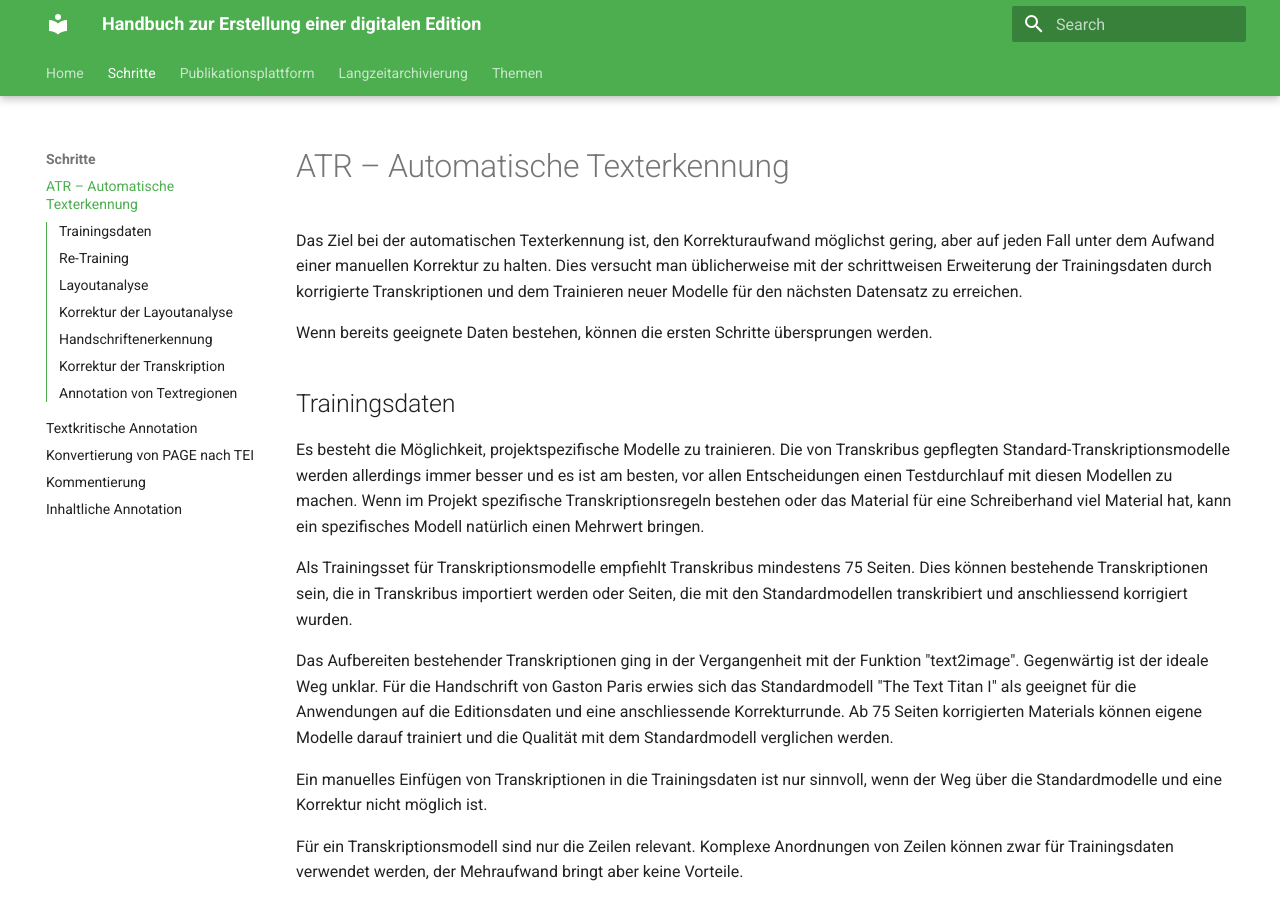
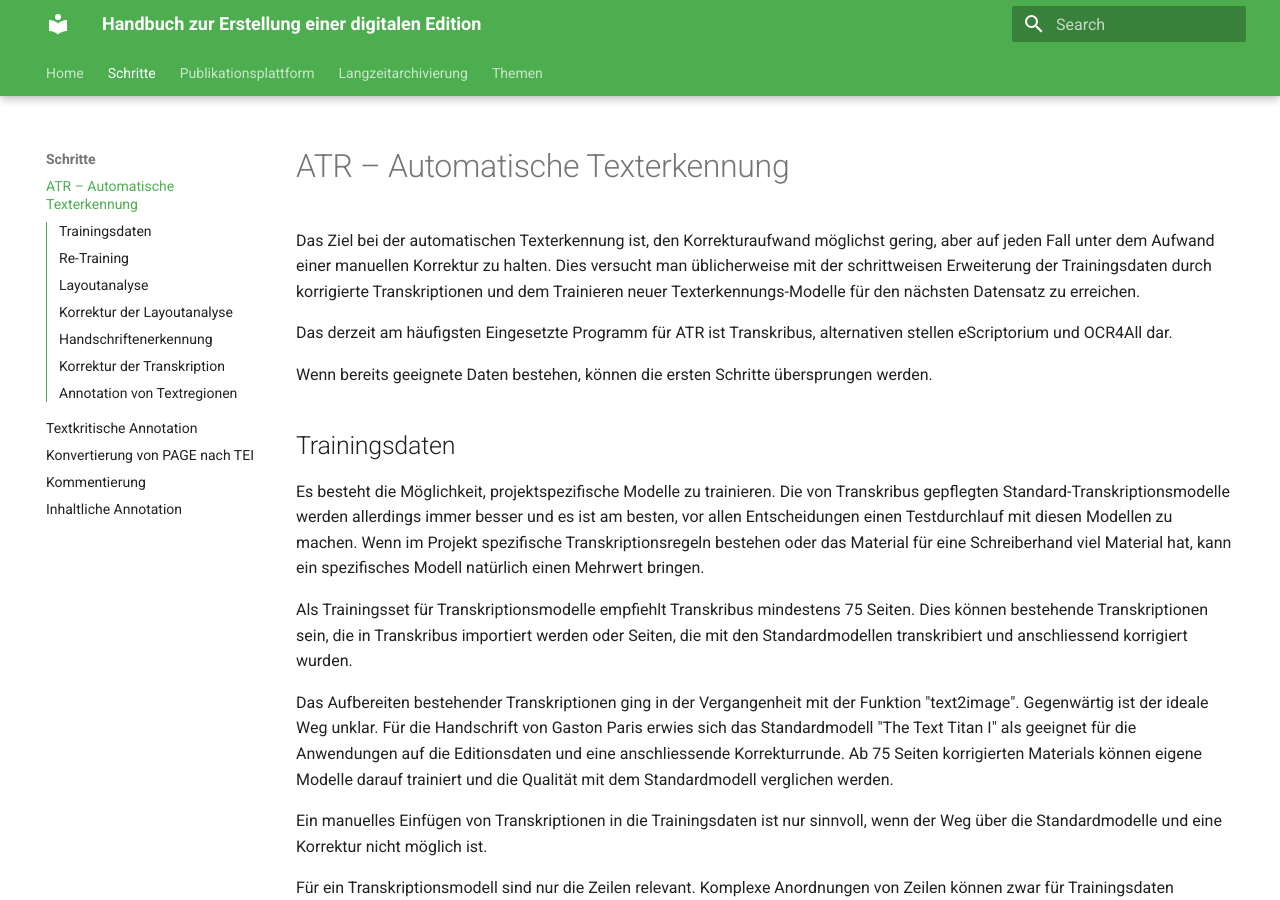
Before and after one commit to zde-uzh/proto4diged-handbook, an MkDocs documentation site: the page built from docs/steps/atr.md, in a window 1280 px wide and 900 px high. Built offline with MkDocs 1.6.1 and Material for MkDocs 9.7.7, drawn with Linux system fonts in a browser that asks for light colours.

Commit message:
Update atr.md

```diff
--- a/docs/steps/atr.md
+++ b/docs/steps/atr.md
@@ -3,7 +3,9 @@
 Das Ziel bei der automatischen Texterkennung ist, den Korrekturaufwand möglichst gering, aber auf jeden Fall unter dem Aufwand einer
 manuellen Korrektur zu halten.
 Dies versucht man üblicherweise mit der schrittweisen Erweiterung der Trainingsdaten durch korrigierte Transkriptionen und dem Trainieren
-neuer Modelle für den nächsten Datensatz zu erreichen.
+neuer Texterkennungs-Modelle für den nächsten Datensatz zu erreichen.
+
+Das derzeit am häufigsten Eingesetzte Programm für ATR ist Transkribus, alternativen stellen eScriptorium und OCR4All dar.
 
 Wenn bereits geeignete Daten bestehen, können die ersten Schritte übersprungen werden.
 
```
